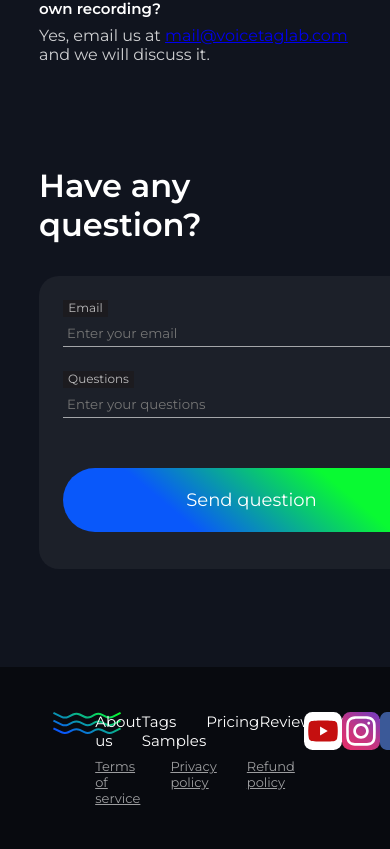
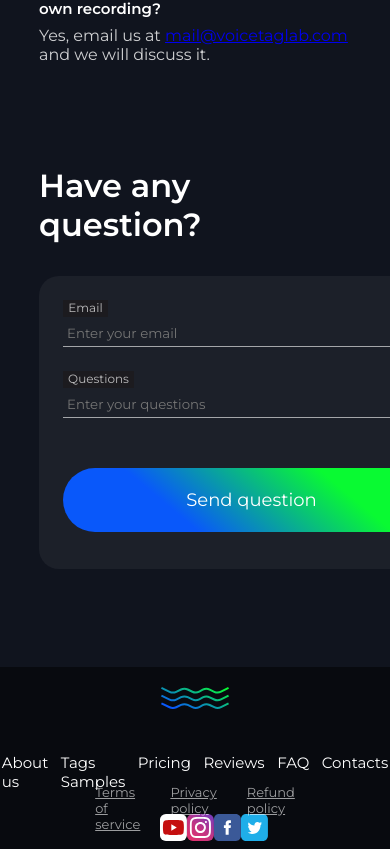
Before and after one commit to DmitryKonovets0/Voice-Tag-Lab, a React (Create React App) app: page / in a window 390 px wide. Shown: the part 6191-7040 px from the top of the page. Built offline with nearby package versions, Linux system fonts and the light colour scheme.

Commit message:
Implement media styles from 992 to 768px in last section

```diff
--- a/src/components/footer/footer-media.scss
+++ b/src/components/footer/footer-media.scss
@@ -12,3 +12,47 @@
       }
     }
 }
+@media (max-width: 992px) {
+  .footer{
+    padding-top: 86px;
+    .container{
+      grid-template-columns: 100% 0 0;
+      grid-column-gap: 0;
+    }
+    &__text{
+      &-wrapper{
+        justify-content: center;
+        gap: 4%;
+      }
+
+      &-item{
+        font-size: 15px;
+      }
+    }
+    &__link{
+      &-wrapper{
+        margin-top: 26px;
+
+      }
+      &-item{
+        font-size: 13px;
+      }
+    }
+    &__social{
+      &-wrapper{
+        bottom: 8px;
+        width: 18%;
+        position: absolute;
+        left: 50%;
+        transform: translate(-50%);
+      }
+    }
+    &__logo{
+      position: absolute;
+      margin-left: 0;
+      top: 20px;
+      left: 50%;
+      transform: translate(-50%);
+    }
+  }
+}
```
